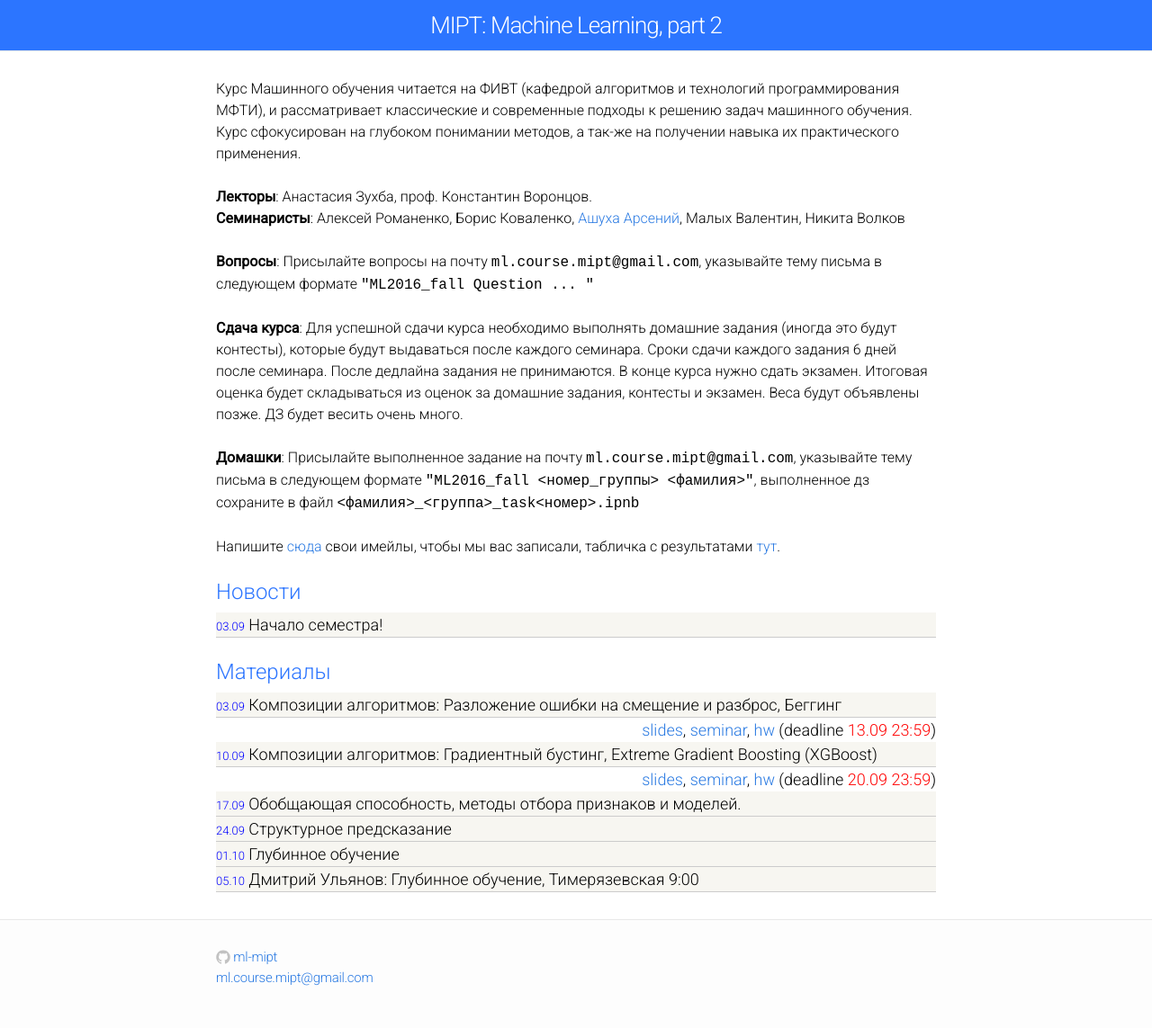
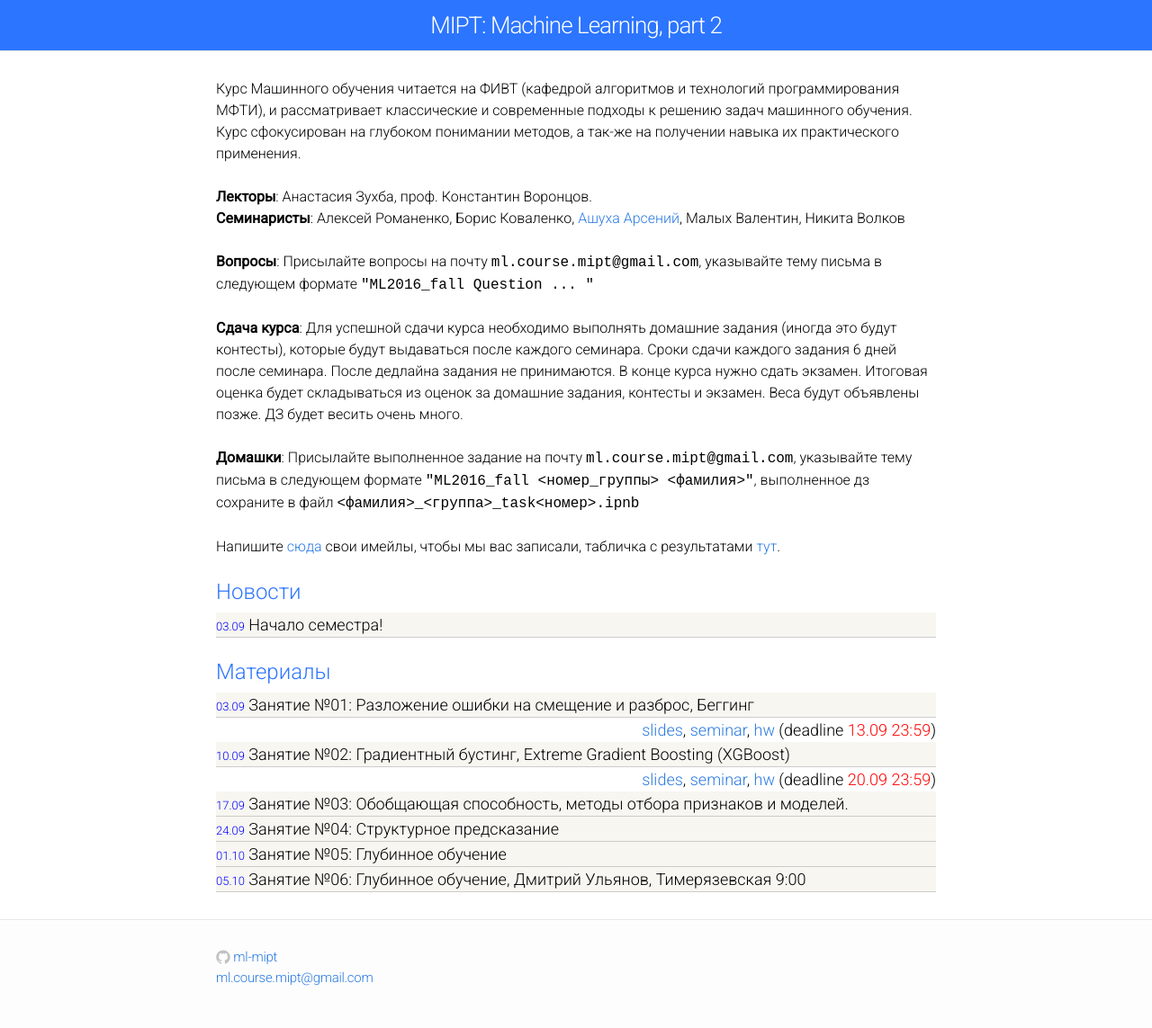
Before and after one commit to ml-mipt/old-ml-mipt.github.io, a Jekyll site: the page built from index.html, in a window 1280 px wide. Shown: the whole page at 90% size. Built offline with Jekyll 4.4.1, drawn with Linux system fonts in a browser that asks for light colours.

```diff
--- a/index.html
+++ b/index.html
@@ -31,7 +31,7 @@
     <div class="module-header">Материалы</div>
 
     <div class="materials-item">
-      <font size="2" color="blue">03.09</font> Композиции алгоритмов: Разложение ошибки на смещение и разброс, Беггинг
+      <font size="2" color="blue">03.09</font> Занятие №01: Разложение ошибки на смещение и разброс, Беггинг
     </div>
     <div style="text-align: right">
         <a href="https://github.com/ml-mipt/ml-mipt-part2/blob/master/lectures/lec1-Composition.pdf">slides</a>, <link href="">
@@ -41,7 +41,7 @@
     </div>
 
     <div class="materials-item">
-      <font size="2" color="blue">10.09</font> Композиции алгоритмов: Градиентный бустинг, Extreme Gradient Boosting (XGBoost)
+      <font size="2" color="blue">10.09</font> Занятие №02: Градиентный бустинг, Extreme Gradient Boosting (XGBoost)
     </div>
     <div style="text-align: right">
         <a href="https://github.com/ml-mipt/ml-mipt-part2/blob/master/lectures/lec2-Composition.pdf">slides</a>, <link href="">
@@ -51,26 +51,26 @@
     </div>
 
     <div class="materials-item">
-      <font size="2" color="blue">17.09</font> Обобщающая способность, методы отбора признаков и моделей.
+      <font size="2" color="blue">17.09</font> Занятие №03: Обобщающая способность, методы отбора признаков и моделей.
     </div>
     <div style="text-align: right">
 
     </div>
 
     <div class="materials-item">
-      <font size="2" color="blue">24.09</font> Структурное предсказание
+      <font size="2" color="blue">24.09</font> Занятие №04: Структурное предсказание
     </div>
     <div style="text-align: right">
     </div>
 
     <div class="materials-item">
-      <font size="2" color="blue">01.10</font> Глубинное обучение
+      <font size="2" color="blue">01.10</font> Занятие №05: Глубинное обучение
     </div>
     <div style="text-align: right">
     </div>
 
     <div class="materials-item">
-      <font size="2" color="blue">05.10</font> Дмитрий Ульянов: Глубинное обучение, Тимерязевская 9:00
+      <font size="2" color="blue">05.10</font> Занятие №06: Глубинное обучение, Дмитрий Ульянов, Тимерязевская 9:00
     </div>
     <div style="text-align: right">
     </div>
```
